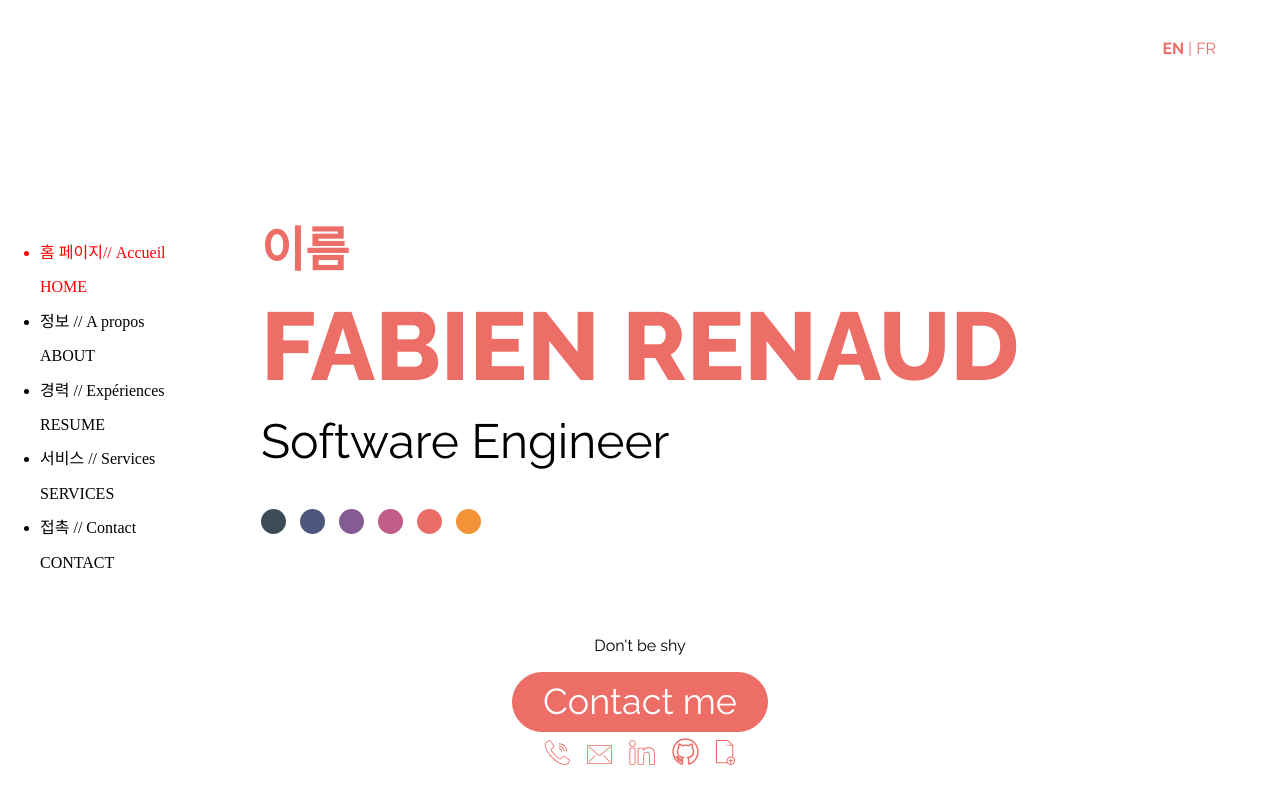
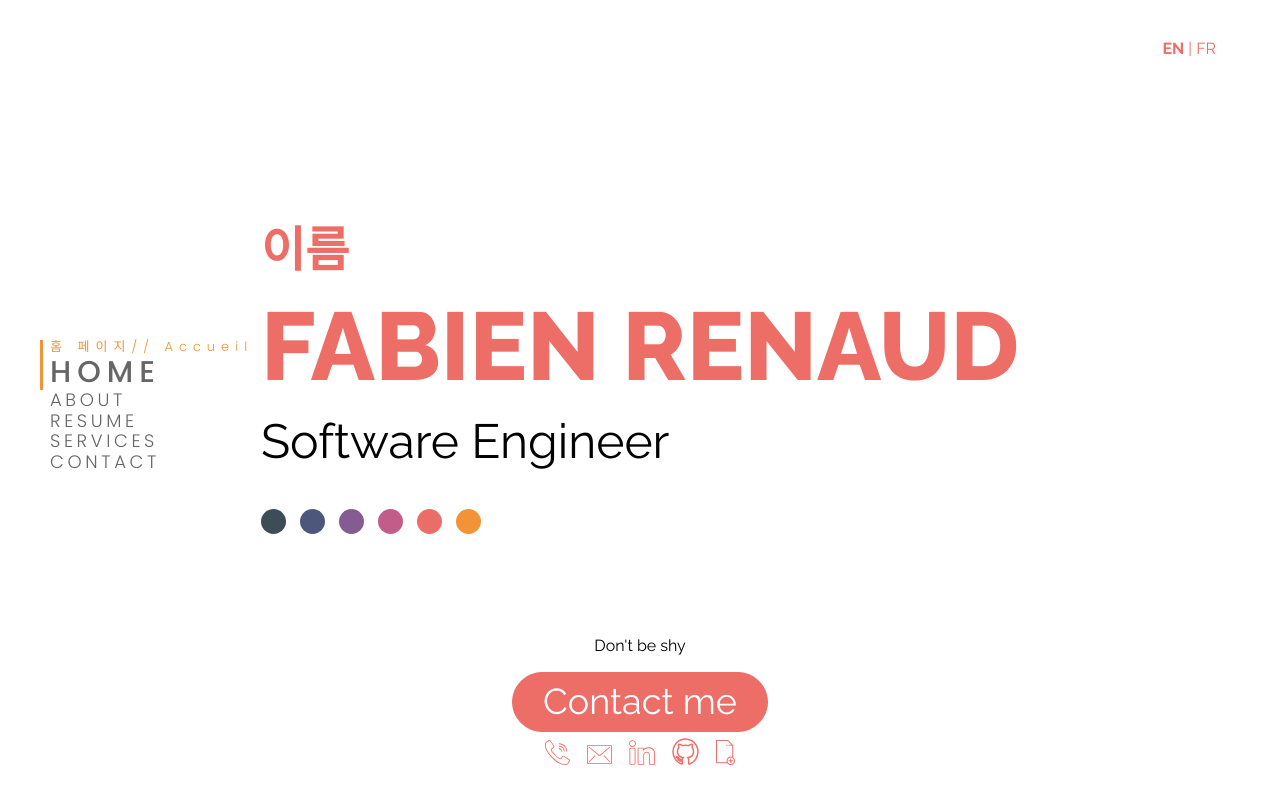
Before and after one commit to pboucher44/training-fabien-portfolio, a website: page index.html in a window 1280 px wide. Shown: the top 800 px of the page. Drawn offline with Linux system fonts and the light colour scheme.

Commit message:
Starting beautiful menu

```diff
--- a/sass/base/base.scss
+++ b/sass/base/base.scss
@@ -6,8 +6,44 @@ main {
 }
 
 nav {
+
+    li {
+        list-style-type: none;
+
+        font-family: Poppins;
+        font-style: normal;
+        font-weight: 300;
+        font-size: 18px;
+        letter-spacing: 0.2em;
+
+        color: #666666;
+
+        padding-left: 10px;
+    }
+
+    p {
+        display: none;
+    }
+
     .active {
-        color: red;
+        font-weight: 500;
+        font-size: 30px;
+        color: #666666;
+
+        border-left: solid #F19336 3px;
+        padding-left: 7px;
+
+        p {
+            display: block;
+            font-family: Poppins;
+            font-style: normal;
+            font-weight: 300;
+            font-size: 13px;
+
+            color: #F19336;
+
+            margin-bottom: 0;
+        }
     }
 }
 
--- a/script.js
+++ b/script.js
@@ -4,17 +4,20 @@ const MENU_RESUME = document.getElementById('menu-resume');
 const MENU_SERVICES = document.getElementById('menu-services');
 const MENU_CONTACT = document.getElementById('menu-contact');
 
+calculActiveMenu();
+
 window.addEventListener('scroll', (elem) => {
-    let pourcentageScroll = window.scrollY * 100 / window.innerHeight;
-    calculActiveMenu(pourcentageScroll);
+    calculActiveMenu();
 })
 
-function calculActiveMenu(pourcentageScroll) {
+function calculActiveMenu() {
     MENU_HOME.classList.remove('active');
     MENU_ABOUT.classList.remove('active');
     MENU_RESUME.classList.remove('active');
     MENU_SERVICES.classList.remove('active');
     MENU_CONTACT.classList.remove('active');
+
+    const pourcentageScroll = window.scrollY * 100 / window.innerHeight;
 
     if (pourcentageScroll < 100) {
         return MENU_HOME.classList.add('active');
```
Also changed, not shown: public/css/style.css, 1 other file.
